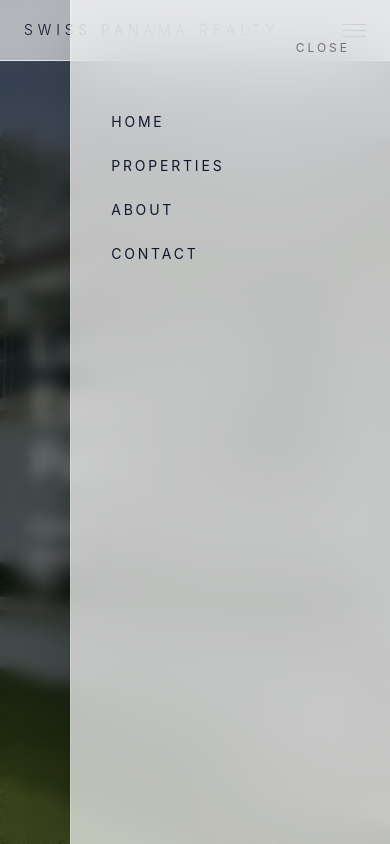
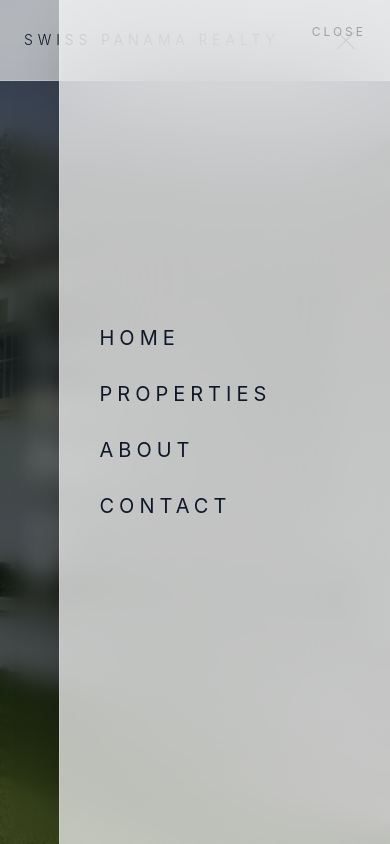
Before and after one commit to vixaontheblock/SwissRealty, a React (Vite) app: page / in a window 390 px wide. Both pictures are taken after a click on the button 354 px from the left and 30 px from the top of the page. Shown: the top 844 px of the page. Built offline with nearby package versions, Linux system fonts and the light colour scheme.

Commit message:
Archivos nuevos Sabado 2

```diff
--- a/src/components/layout/Navbar.jsx
+++ b/src/components/layout/Navbar.jsx
@@ -20,11 +20,12 @@ function Navbar() {
 
   return (
     <>
-      {/* HEADER */}
+      {/* TOP BAR */}
       <header className="fixed top-0 left-0 w-full z-50">
-        <div className="bg-white/60 backdrop-blur-xl border-b border-neutral-200">
+        <div className="bg-white/60 backdrop-blur-2xl border-b border-white/20">
           <div className="max-w-7xl mx-auto px-6 md:px-8 py-5 flex items-center justify-between">
 
+            {/* BRAND */}
             <Link
               to="/"
               className="tracking-[0.35em] uppercase text-sm font-light"
@@ -49,21 +50,21 @@ function Navbar() {
               ))}
             </div>
 
-            {/* HAMBURGER */}
+            {/* HAMBURGER (iOS STYLE MORPH) */}
             <button
               onClick={() => setOpen(true)}
-              className="md:hidden flex flex-col gap-[5px]"
+              className="md:hidden w-10 h-10 flex flex-col justify-center items-center gap-[5px]"
             >
-              <span className="w-6 h-[1px] bg-black"></span>
-              <span className="w-6 h-[1px] bg-black"></span>
-              <span className="w-6 h-[1px] bg-black"></span>
+              <span className={`w-6 h-[1px] bg-black transition ${open ? "rotate-45 translate-y-[6px]" : ""}`} />
+              <span className={`w-6 h-[1px] bg-black transition ${open ? "opacity-0" : ""}`} />
+              <span className={`w-6 h-[1px] bg-black transition ${open ? "-rotate-45 -translate-y-[6px]" : ""}`} />
             </button>
 
           </div>
         </div>
       </header>
 
-      {/* BACKDROP (GLASS + ANIMATION REAL) */}
+      {/* BACKDROP (iOS BLUR LAYER) */}
       <div
         onClick={() => setOpen(false)}
         className={`
@@ -72,59 +73,66 @@ function Navbar() {
 
           ${
             open
-              ? "opacity-100 backdrop-blur-sm bg-black/30"
+              ? "opacity-100 backdrop-blur-md bg-black/30"
               : "opacity-0 pointer-events-none backdrop-blur-0 bg-black/0"
           }
         `}
       />
 
-      {/* GLASS MENU */}
-      <div
+      {/* iOS GLASS PANEL */}
+      <aside
         className={`
-          fixed top-0 right-0 h-full w-[82%] max-w-sm z-50
+          fixed top-0 right-0 h-full w-[85%] max-w-sm z-50
 
-          flex flex-col gap-8 p-10
+          flex flex-col justify-center gap-8 px-10
 
           border-l border-white/20
           shadow-2xl
 
-          transition-all duration-500 ease-out
+          transition-all duration-500 ease-[cubic-bezier(0.16,1,0.3,1)]
 
           ${
             open
-              ? "translate-x-0 bg-white/70 backdrop-blur-2xl"
+              ? "translate-x-0 bg-white/70 backdrop-blur-3xl"
               : "translate-x-full bg-white/0 backdrop-blur-0"
           }
         `}
       >
 
-        {/* CLOSE */}
+        {/* CLOSE BUTTON */}
         <button
           onClick={() => setOpen(false)}
-          className="self-end text-xs uppercase tracking-[0.25em] text-neutral-500 hover:text-black transition"
+          className="absolute top-6 right-6 text-xs uppercase tracking-[0.25em] text-neutral-400 hover:text-black transition"
         >
           Close
         </button>
 
-        {/* LINKS */}
-        <div className="flex flex-col gap-6 mt-6">
-          {links.map((link) => (
+        {/* LINKS (STAGGER ANIMATION) */}
+        <nav className="flex flex-col gap-7">
+          {links.map((link, i) => (
             <Link
               key={link.to}
               to={link.to}
               onClick={() => setOpen(false)}
-              className={`text-sm uppercase tracking-[0.2em] transition ${
-                isActive(link.to)
-                  ? "text-black"
-                  : "text-neutral-400 hover:text-black"
-              }`}
+              className={`
+                text-xl uppercase tracking-[0.25em]
+                transition-all duration-500 ease-out
+
+                ${open ? "opacity-100 translate-x-0" : "opacity-0 translate-x-10"}
+
+                hover:text-black
+                ${isActive(link.to) ? "text-black" : "text-neutral-400"}
+              `}
+              style={{
+                transitionDelay: open ? `${i * 70}ms` : "0ms",
+              }}
             >
               {link.label}
             </Link>
           ))}
-        </div>
+        </nav>
 
-      </div>
+      </aside>
     </>
   );
 }
```
